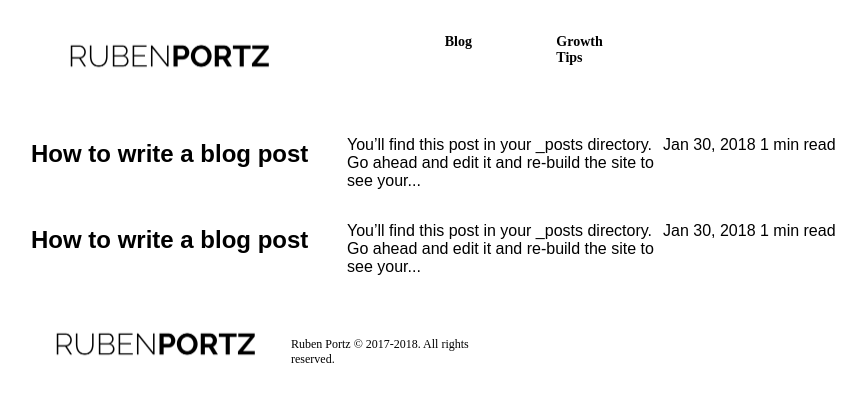
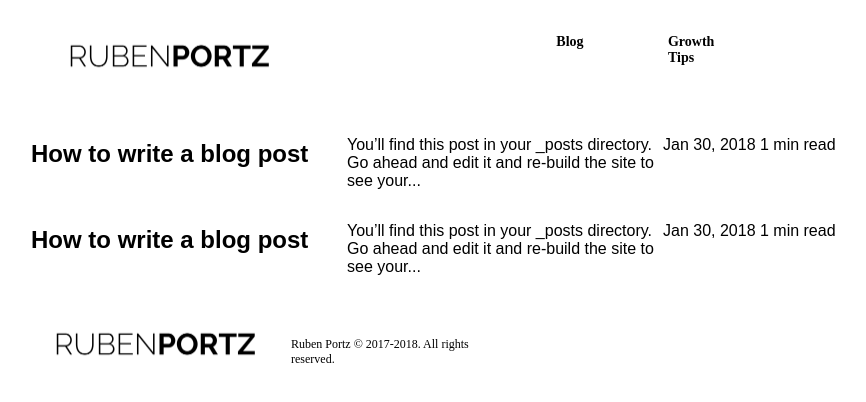
Before and after one commit to rubenportz/Ruben-Portz, a Jekyll site: the page built from index.html, in a window 1280 px wide. Shown: the top 402 px of the page, without its empty margins (135-1001 px from the left). Built offline with Jekyll 4.4.1, drawn with Linux system fonts in a browser that asks for light colours.

Commit message:
Update header.html

```diff
--- a/_includes/header.html
+++ b/_includes/header.html
@@ -29,15 +29,15 @@
   grid-row: 1;
 }
 .blog-menu {
-  grid-column: 3/3;
+  grid-column: 4;
   grid-row: 1;
 }
 .growth-tips-menu {
-  grid-column: 4/4;
+  grid-column: 5;
   grid-row: 1;
 }
 .contact-menu {
-  grid-column: 5/7;
+  grid-column: 6/7;
   grid-row: 1;
 }
 
```
